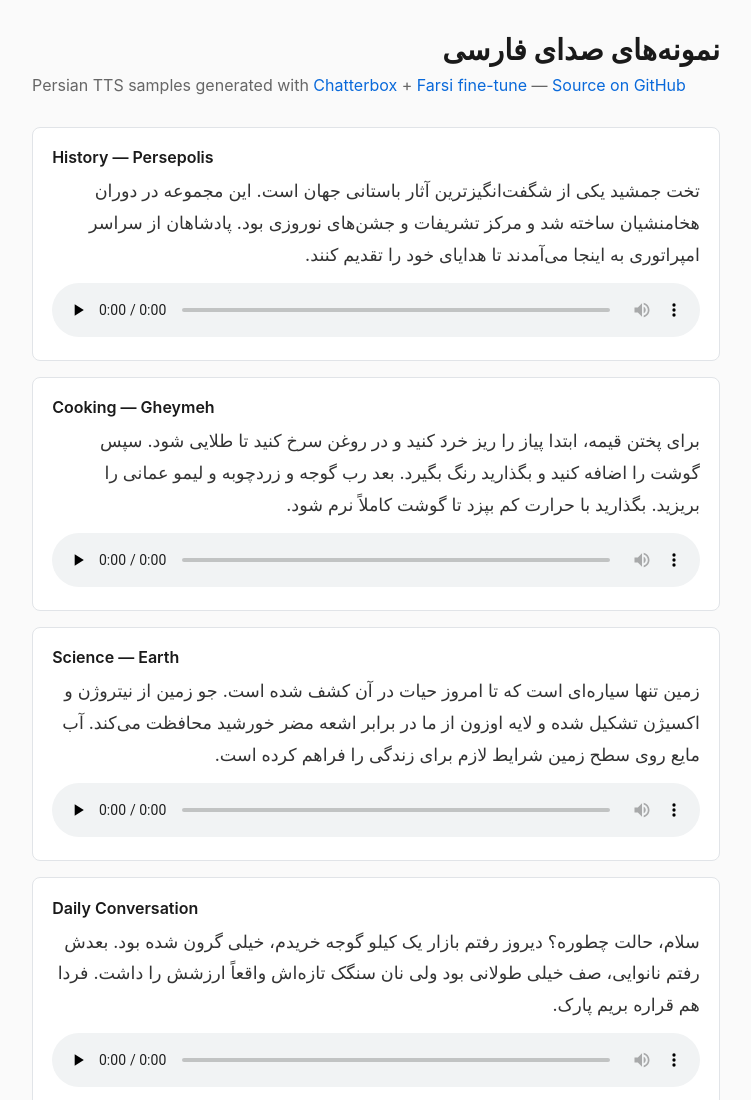
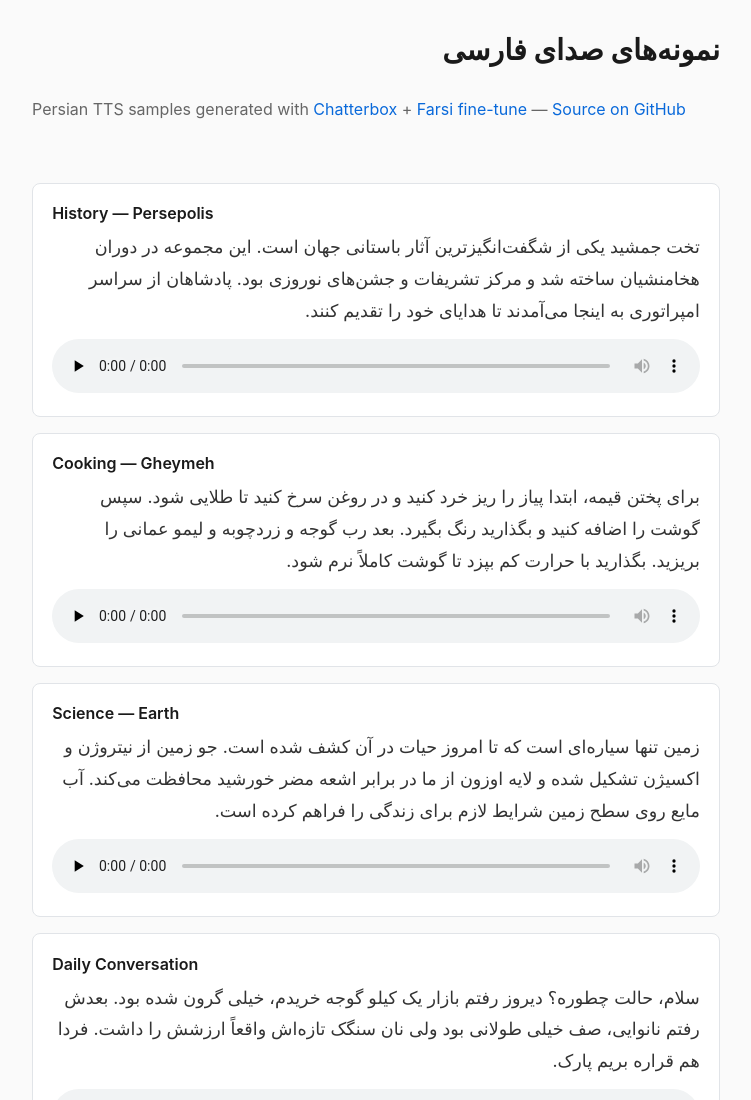
Before and after one commit to ddehghan/farsi-tts, a plain HTML site: page docs/index.html in a window 1280 px wide. Shown: the top 1100 px of the page, without its empty margins (264-1015 px from the left). Drawn offline with Linux system fonts and the light colour scheme.

Commit message:
Adjust subtitle spacing on samples page
Co-Authored-By: Claude Opus 4.6 (1M context) <noreply@anthropic.com>

```diff
--- a/docs/index.html
+++ b/docs/index.html
@@ -17,7 +17,8 @@
         h1 { font-size: 1.8rem; margin-bottom: 0.5rem; }
         .subtitle {
             color: #666;
-            margin-bottom: 2rem;
+            margin-top: 2rem;
+            margin-bottom: 4rem;
             font-size: 1rem;
             direction: ltr;
             text-align: left;
```
